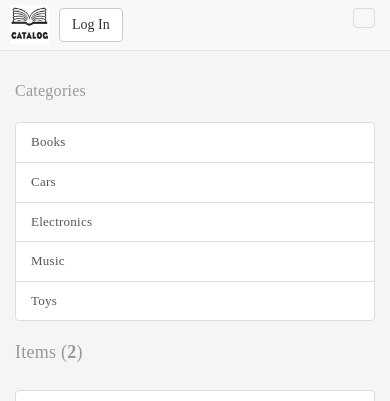
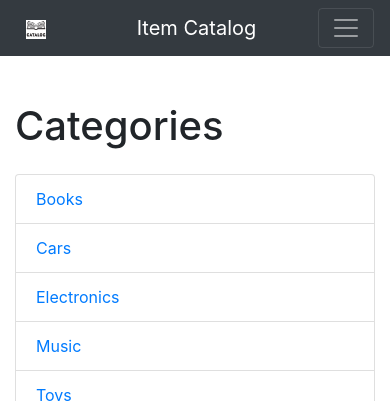
Before and after one commit to SoftwareDevPro/P4_FSWD_Item_Catalog, a Flask app: page /catalog/Cars/item/ in a window 390 px wide. Shown: the top 401 px of the page. Run offline with Flask 2, Linux system fonts and the light colour scheme; some libraries are stand-ins or nearby versions.

Commit message:
add of shop-item, bootstrap from cdn, changes to templates

```diff
--- /dev/null
+++ b/static/css/shop-item.css
@@ -0,0 +1,43 @@
+/*!
+ * Start Bootstrap - Shop Item (https://startbootstrap.com/template-overviews/shop-item)
+ * Copyright 2013-2017 Start Bootstrap
+ * Licensed under MIT (https://github.com/BlackrockDigital/startbootstrap-shop-item/blob/master/LICENSE)
+ */
+
+body {
+  padding-top: 54px;
+}
+
+@media (min-width: 992px) {
+  body {
+    padding-top: 56px;
+  }
+}
+
+
+.padding-bottom-19 {
+  padding-bottom: 19px;
+}
+
+.navbar-brand {
+  padding: 5px 10px;
+}
+
+.brand-img {
+  width: 39px;
+}
+
+img {
+  height: auto;
+  max-width: 50%;
+}
+
+.img-center {
+  margin-left: auto;
+  margin-right: auto;
+}
+
+.thumbnail .caption-full {
+  padding: 9px;
+  color: #333;
+}
--- a/static/css/styles.css
+++ b/static/css/styles.css
@@ -1,196 +1,6 @@
-body, html {
-  height: 100%;
-  margin: 0;
-  padding: 0;
-}
-
-input, textarea, select {
-  border: 2px solid #eaeaea;
-  font-size: 13px;
-  letter-spacing: 1px;
-  margin: 0 0 20px 0;
-  max-width: 100%;
-  padding: 13px 15px;
-  resize: none;
-  width: 100%;
-}
-
-h1, h2, h3, h4, h5, h6 {
-  font-family: serif;
-  margin: 0;
-  padding: 0;
-  color: #9a9898;
-}
-
-body {
-  background-color: #f5f5f5;
-  font-family: serif;
-  font-size: 13px;
-  letter-spacing: .02em;
-  overflow-x: hidden;
-}
-
-p {
-  margin: 0;
-}
-
-img {
-  height: auto;
-  max-width: 100%;
-}
-
-ul {
-  margin: 0;
-  padding: 0;
-  list-style-position: outside;
-}
-
-input:focus {
-  outline: none;
-}
-
-textarea {
-  border-radius: 0;
-}
-
-textarea:focus {
-  outline: none;
-}
-
-input[type="submit"] {
-  width: auto;
-  border-radius: 0;
-}
-
-input[type="submit"]:focus {
-  border: none;
-}
-
-input[type="button"] {
-  border-radius: 0;
-}
-
-input[type="email"] {
-  border-radius: 0;
-}
-
-input[type="text"] {
-  border-radius: 0;
-}
-
-h1 {
-  font-size: 45px;
-  line-height: 50px;
-}
-
-h2 {
-  font-size: 40px;
-  line-height: 45px;
-}
-
-h3 {
-  font-size: 35px;
-  line-height: 40px;
-}
-
-h4 {
-  font-size: 25px;
-  line-height: 30px;
-}
-
-h5 {
-  font-size: 20px;
-  line-height: 25px;
-}
-
-h6 {
-  font-size: 18px;
-  line-height: 23px;
-}
-
-.padding-top-10 {
-  padding-top: 10px;
-}
-
-.padding-top-1 {
-  padding-top: 1px;
-}
-
-.padding-top-9 {
-  padding-top: 9px;
-}
-
-.padding-top-49 {
-  padding-top: 49px;
-}
 
 .padding-bottom-19 {
   padding-bottom: 19px;
-}
-
-.padding-bottom-26 {
-  padding-bottom: 26px;
-}
-
-.padding-left-10 {
-  padding-left: 10px;
-}
-
-.border-site {
-  background-color: #dad9da;
-  position: fixed;
-  z-index: 15;
-}
-
-.border-site.border-site.bs-top {
-  top: 50px;
-  left: 0;
-  width: 100%;
-  height: 20px;
-}
-
-.border-site.border-site.bs-right {
-  top: 0;
-  right: 0;
-  width: 20px;
-  height: 100%;
-}
-
-.border-site.border-site.bs-bottom {
-  left: 0;
-  bottom: 0;
-  width: 100%;
-  height: 20px;
-}
-
-.border-site.border-site.bs-left {
-  top: 0;
-  left: 0;
-  width: 20px;
-  height: 100%;
-}
-
-@media (max-width: 991px) {
-  .border-site {
-    display: none;
-  }
-  .alert-info {
-    margin-top: 50px;
-    margin-left: 0;
-    margin-right: 0;
-  }
-}
-
-.section {
-  padding-top: 80px;
-  padding-bottom: 70px;
-  position: relative;
-  width: 100%;
-}
-
-.section-content {
-  vertical-align: middle;
-  z-index: 10;
 }
 
 .navbar-brand {
@@ -201,19 +11,9 @@ h6 {
   width: 39px;
 }
 
-.navbar-margin-btn {
-  margin: 0;
-}
-
-.alert {
-  margin-bottom: 0;
-  border: none;
-}
-
-.alert-info {
-  margin-top: 70px;
-  margin-left: 20px;
-  margin-right: 20px;
+img {
+  height: auto;
+  max-width: 50%;
 }
 
 .img-center {
--- a/templates/add_item.html
+++ b/templates/add_item.html
@@ -1,3 +1,5 @@
+
+<!-- add_item template -->
 
 <!-- Import the base template -->
 {% extends "base.html" %}
@@ -10,7 +12,7 @@
 
 <!-- Displays the add new item form for the logged in user. -->
 
-<section id="add_item" class="section">
+<section id="add_item" class="section my-4">
     <div class="section-content container padding-1-5">
 
         <h4>Add New Item</h4>
--- a/templates/all_items.html
+++ b/templates/all_items.html
@@ -1,3 +1,5 @@
+
+<!-- all_items template -->
 
 <!-- Import the base template -->
 {% extends "base.html" %}
@@ -12,26 +14,25 @@
 {% include "flash.html" %}
 
 <!-- Page Content -->
-<section id="show_item" class="section">
+<section id="show_item" class="section my-4">
     <div class="container">
         <div class="row">
             <!-- display the categories -->
             {% include "categories.html" %}
 
-            <div class="col-md-9">
-                <h6 class="padding-bottom-26">Items (<strong>{{count}}</strong>)</h6>
+            <div class="card col-md-4">
+                <h6 class="my-4">Items (<strong>{{count}}</strong>)</h6>
                 <!-- Loop through all the items, displaying the picture + item name -->
                 {% for i in items %}
-                <div class="thumbnail text-center">
-                    <div class="caption-full">
-                        <img class="img-responsive img-center"
-                             src="{{ i.picture }}"
-                             alt="{{ i.name }}">
+                    <img class="card-img-top img-fluid"
+                         src="{{ i.picture }}"
+                         alt="{{ i.name }}">
+
+                   <div class="card-body">
+                      <a href="{{url_for('show_item', category_name=i.category.name, item_name=i.name)}}">
+                          <h5>{{ i.name }}</h5>
+                      </a>
                     </div>
-                    <a href="{{url_for('show_item', category_name=i.category.name, item_name=i.name)}}">
-                        <h5>{{ i.name }}</h5>
-                    </a>
-                </div>
                 {% endfor %}
             </div>
         </div>
--- a/templates/base.html
+++ b/templates/base.html
@@ -3,12 +3,17 @@
 <!-- Serves as a base template for the other templates -->
 <head>
   <meta charset="utf-8">
+  <meta name="viewport" content="width=device-width, initial-scale=1, shrink-to-fit=no">
+  <meta name="description" content="Item Catalog">
+  <meta name="author" content="Chris Adamson">
 
   <!-- Pull in bootstrap CSS, our CSS, jquery, and Google platform.js -->
-  <link rel="stylesheet" href="{{ url_for('static', filename='css/bootstrap.min.css') }}">
+  <link rel="stylesheet" href="https://maxcdn.bootstrapcdn.com/bootstrap/4.0.0-beta.2/css/bootstrap.min.css">
+  <link rel="stylesheet" href="{{ url_for('static', filename='css/shop-item.css') }}">
   <link rel="stylesheet" href="{{ url_for('static', filename='css/styles.css') }}">
   <script src="https://ajax.googleapis.com/ajax/libs/jquery/1.12.4/jquery.min.js"></script>
-  <script src="https://apis.google.com/js/platform.js?onload=start"> </script>
+  <script src="https://apis.google.com/js/platform.js?onload=start"></script>
+  <script src="https://cdnjs.cloudflare.com/ajax/libs/popper.js/1.12.3/umd/popper.min.js"></script>
 
   {% block head %}{% endblock head %}
 </head>
@@ -24,9 +29,13 @@
     {% endblock content %}
 
     <!-- pull in bootstrap.js -->
-    <script src="{{ url_for('static', filename='js/bootstrap.min.js') }}"></script>
+    <script src="https://maxcdn.bootstrapcdn.com/bootstrap/4.0.0-beta.2/js/bootstrap.min.js"></script>
 
     <script>
+    $(function () {
+      $('[data-toggle="tooltip"]').tooltip()
+    })
+
     function signInCallback(authResult) {
       if (authResult['code']) {
         // Remove the sign-in button once the user is authorized
--- a/templates/categories.html
+++ b/templates/categories.html
@@ -1,14 +1,32 @@
+
+<!-- categories template -->
+
 <!-- Displays the categories -->
 
-<section id="show_categories">
-    <div class="col-md-2">
-        <h5 class="lead">Categories</h5>
+<div class="col-lg-3">
+  <h1 class="my-4">Categories</h1>
   <div class="list-group">
     <!-- Loop through all the categories, and display them -->
     {% for c in categories %}
     <a href="{{url_for('show_category', category_name=c.name,)}}"
        class="list-group-item">{{ c.name }}</a>
     {% endfor %}
+
+    {% if 'username' not in session %}
+    <a class="list-group-item">
+      <strong data-toggle="tooltip"
+              data-placement="top"
+              title="Please Login To Add New Item">
+        <div class="btn btn-primary disabled">Add New Item</div>
+      </strong>
+    </a>
+    {% else %}
+    <a class="list-group-item"
+       href="{{url_for('add_item')}}">
+       <strong>
+         <div class="btn btn-primary">Add New Item</div>
+       </strong>
+    </a>
+    {% endif %}
   </div>
 </div>
-</section>
--- a/templates/delete_item.html
+++ b/templates/delete_item.html
@@ -1,3 +1,5 @@
+
+<!-- delete_item template -->
 
 <!-- Import the base template -->
 {% extends "base.html" %}
@@ -8,7 +10,7 @@
 <!-- Start of content -->
 {% block content %}
 
-<section id="delete_item " class="section">
+<section id="delete_item " class="section my-4">
     <div class="section-content container padding-1-5">
         <h2>Delete Item</h2>
         <p class="padding-top-10">Are you sure you want to delete {{item.name}}?</p>
--- a/templates/edit_item.html
+++ b/templates/edit_item.html
@@ -1,3 +1,5 @@
+
+<!-- edit_item template -->
 
 <!-- Import the base template -->
 {% extends "base.html" %}
--- a/templates/flash.html
+++ b/templates/flash.html
@@ -1,9 +1,11 @@
+
+<!-- flash template -->
 
 <!-- Retrieve all the flashed messages -->
 {% with messages = get_flashed_messages() %}
     <!-- and if any messages exist ... -->
     {% if messages %}
-        <div class="alert alert-info alert-dismissable animated fadeIn">
+        <div class="my-2 alert alert-info alert-dismissable animated fadeIn">
             <!-- Loop through the messages, and display the message -->
             {% for message in messages %}
             <a href="#"
--- a/templates/nav.html
+++ b/templates/nav.html
@@ -1,17 +1,8 @@
 
-<!-- the template for the navigation bar. -->
+<!-- nav template -->
 
-<nav class="navbar navbar-default navbar-fixed-top">
-  <div class="container-fluid">
-    <div class="navbar-header">
-      <button type="button"
-              class="navbar-toggle collapsed"
-              data-toggle="collapse"
-              data-target="#navbar-collapse-1"
-              aria-expanded="false">
-
-        <span class="sr-only">Toggle navigation</span>
-      </button>
+<nav class="navbar navbar-expand-lg navbar-dark bg-dark fixed-top">
+  <div class="container">
 
     <a class="navbar-brand"
        href="{{url_for('show_catalog')}}">
@@ -20,6 +11,15 @@
            src="{{ url_for('static', filename='img/logo.png') }}"
            alt="Item Catalog Logo">
     </a>
+
+    <div class="navbar-brand" href="#">Item Catalog</div>
+    <button class="navbar-toggler" type="button" data-toggle="collapse" data-target="#navbarResponsive" aria-controls="navbarResponsive" aria-expanded="false" aria-label="Toggle navigation">
+      <span class="navbar-toggler-icon"></span>
+    </button>
+    <div class="collapse navbar-collapse" id="navbarResponsive">
+      <ul class="navbar-nav ml-auto">
+        <li class="nav-item">
+
           {% if 'username' not in session %}
           <a href="{{url_for('show_login')}}" class="navbar-text navbar-margin-btn">
             <button type="button" class="btn btn-default navbar-btn">
@@ -34,18 +34,9 @@
             </button>
           </a>
           {% endif %}
-    </div>
 
-    <!-- Collect the nav links, forms, and other content for toggling -->
-    <div class="collapse navbar-collapse" id="navbar-collapse-1">
-
-      {% if 'username' not in session %}
-        <!-- if the user isn't logged in, don't display the add new item option -->
-      {% else %}
-      <ul class="nav navbar-nav navbar-right">
-        <li><a href="{{url_for('add_item')}}">Add New Item</a></li>
+        </li>
       </ul>
-      {% endif %}
     </div>
   </div>
 </nav>
```
Also changed, not shown: templates/all_itemdetail.html (+5 -3 lines), templates/catalog.html (+6 -4 lines), templates/item_detail.html (+11 -11 lines), templates/login.html (+5 -3 lines), templates/show_item.html (+8 -7 lines). Lines whose indentation alone changed are shown as unchanged.
